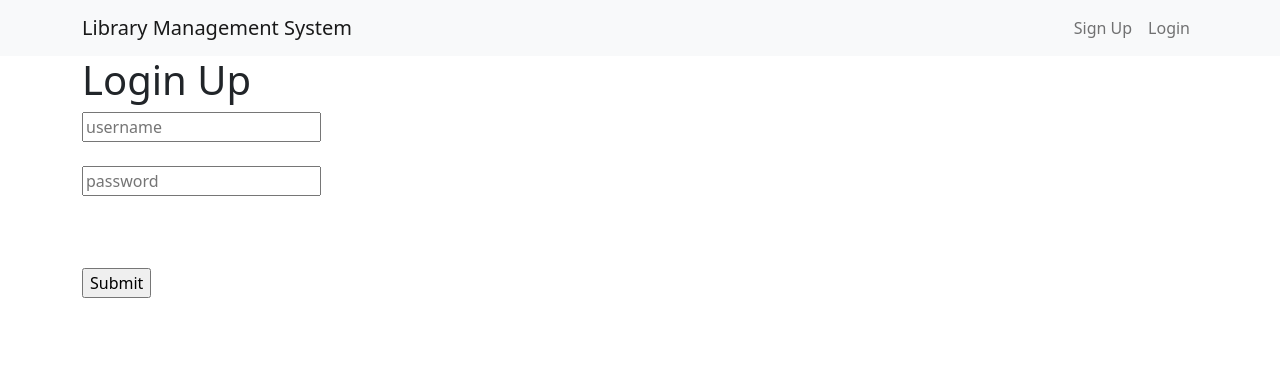
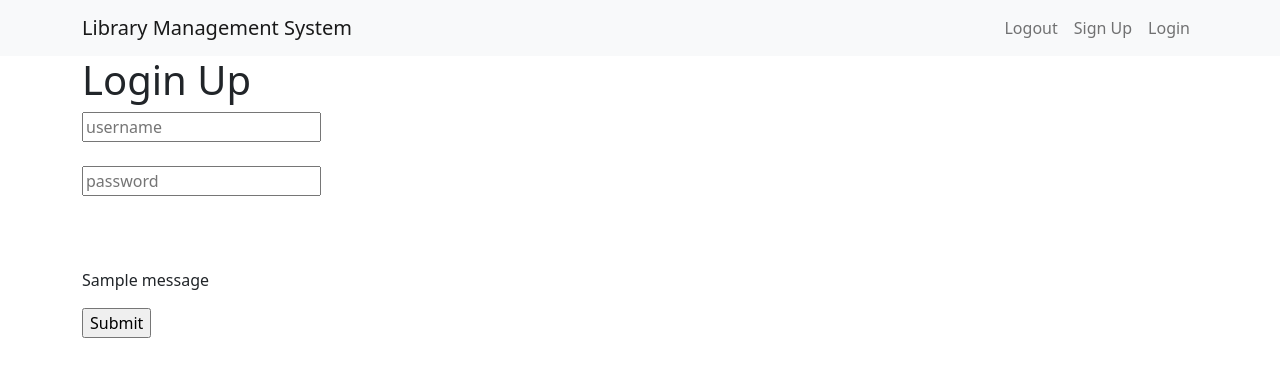
Before and after one commit to surojitsaha56/LMS, a Django app: page /registration/login in a window 1280 px wide. Shown: the top 377 px of the page. Run offline with Django 3.2, Linux system fonts and the light colour scheme; tables that the repository leaves empty hold one stand-in row (values such as "Sample post"); one stand-in notice (Sample message) is shown.

Commit message:
polish somewhat

```diff
--- a/registration/templates/registration/login.html
+++ b/registration/templates/registration/login.html
@@ -17,6 +17,10 @@
         {{form.password1.label}}
         {{form.password1}}
         <br><br>
+        {{form.errors}}
+        {% for message in messages %}
+            <p id="messages">{{message}}</p>
+        {%endfor%}
         <input type="submit" name="Login">
 
     </form>
--- a/registration/urls.py
+++ b/registration/urls.py
@@ -5,6 +5,6 @@ from . import views
 urlpatterns = [
     path('signup', views.signup, name='signup'),
     path('login', views.loginPage, name='login'),
-    path('logout', views.logout, name='logout'),
+    path('logout', views.logoutUser, name='logout'),
     path('menu', views.menu, name='menu'),
 ]
--- a/registration/views.py
+++ b/registration/views.py
@@ -5,7 +5,7 @@ from django.contrib import messages
 from django.contrib.auth import authenticate, login, logout
 
 from .forms import CreateAdminForm, LoginForm
-
+#signup method
 def signup(request):
     form=CreateAdminForm()
 
@@ -17,6 +17,7 @@ def signup(request):
     context={'form': form}
     return render(request, 'registration/signup.html', context)
 
+#login method
 def loginPage(request):
 
     if request.method=='POST':
@@ -26,10 +27,15 @@ def loginPage(request):
         if user is not None:
             login(request, user)
             return redirect('menu')
+        else:
+            messages.info(request, 'Username or Password is incorrect')
+            return render(request, 'registration/login.html')
     return render(request, 'registration/login.html')
 
-def logout(request):
-    return render('home')
+#logout method
+def logoutUser(request):
+    return redirect('home')
 
 def menu(request):
+    logout(request)
     return render(request, 'registration/menu.html')
--- a/templates/base.html
+++ b/templates/base.html
@@ -51,7 +51,6 @@
                     </button>
                     <div class="collapse navbar-collapse justify-content-end" id="navbarNav">
                       <ul class="navbar-nav ml-auto">
-                        {%if user.is_authenticated%}
                         <li class="nav-item">
                           <a class="nav-link" href="javascript:{document.getElementById('logout').submit()}">Logout</a>
                           <form id="logout" method="POST" action="{%url 'logout'%}">
@@ -59,14 +58,12 @@
                             <input type="hidden"></input>
                           </form>
                         </li>
-                        {%else%}
                           <li class="nav-item">
                           <a class="nav-link" href="{%url 'signup'%}">Sign Up</a>
                           </li>
                         <li class="nav-item">
                           <a class="nav-link" href="{%url 'login'%}">Login</a>
                         </li>
-                        {%endif%}
                       </ul>
                     </div>
             </div>
```
